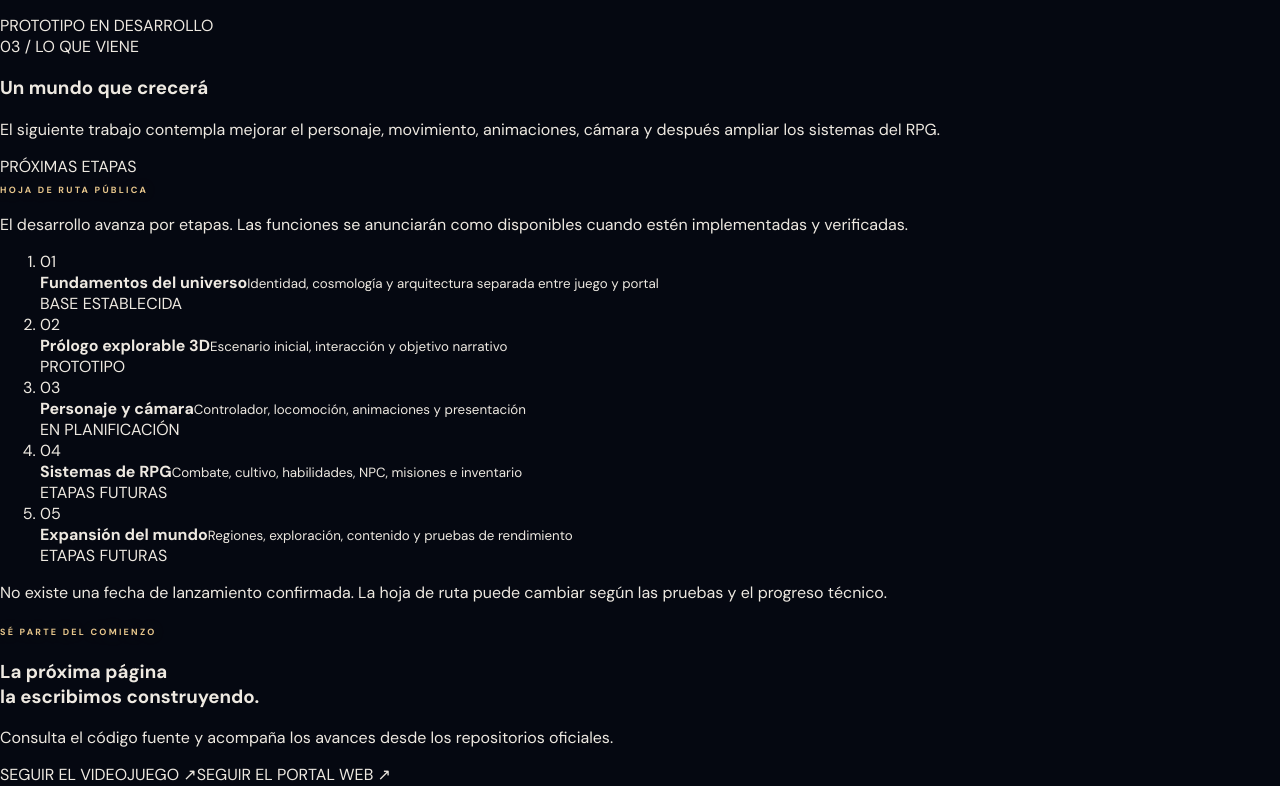
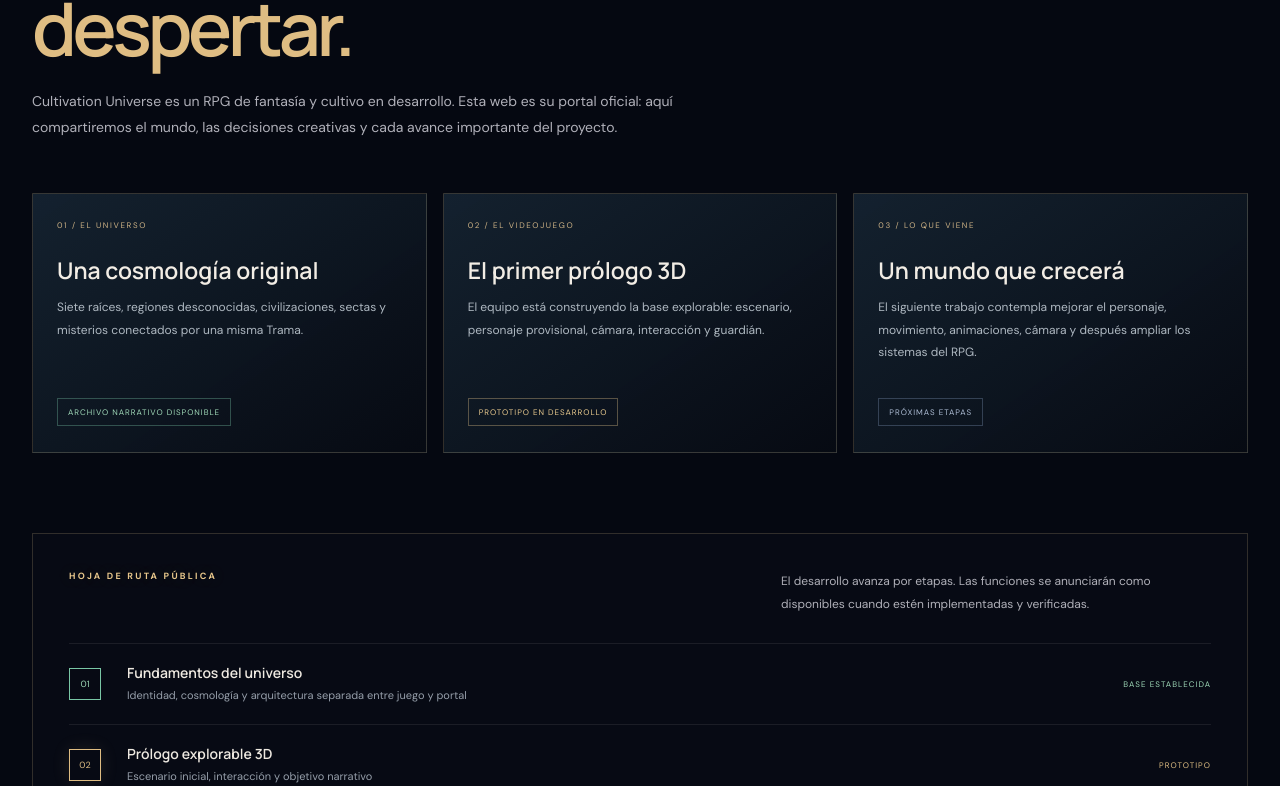
Before and after one commit to JOSEFRO/cultivation-universe-web, a React (Vite) app: page / in a window 1280 px wide. Shown: the part 8674-9460 px from the top of the page. Built offline with nearby package versions, Linux system fonts and the light colour scheme.

Commit message:
Style public roadmap and project launch section

```diff
--- a/src/styles.css
+++ b/src/styles.css
@@ -81,3 +81,43 @@ button,input{font:inherit}
 @media(max-width:850px){.portal-grid{grid-template-columns:1fr 1fr}.portal-card:last-child{grid-column:1/-1}}
 @media(max-width:700px){.world-portal{width:calc(100% - 38px);padding:110px 0 90px}.portal-heading{margin-bottom:32px}.portal-grid{grid-template-columns:1fr}.portal-card:last-child{grid-column:auto}.portal-card{min-height:280px;padding:24px}.portal-status{align-items:flex-start;flex-direction:column}.portal-status p{text-align:left}}
 @media(prefers-reduced-motion:reduce){.portal-card{transition:none}.portal-card:hover{transform:none}}
+
+
+/* Public launch / development journal */
+.launch-section{position:relative;z-index:2;width:min(1240px,calc(100% - 64px));margin:0 auto;padding:140px 0 130px;border-top:1px solid rgba(220,190,135,.2)}
+.launch-heading{max-width:800px;margin-bottom:52px}
+.launch-heading h2{font:600 clamp(42px,6vw,74px)/1.06 Manrope,sans-serif;letter-spacing:-.06em;margin:20px 0;color:#f1ece4}
+.launch-heading h2 em,.launch-follow h3 em{font-style:normal;color:#dfbd83}
+.launch-heading>p,.roadmap-title>p{max-width:650px;color:#b0b0b9;font-size:14px;line-height:1.9}
+.launch-feature-grid{display:grid;grid-template-columns:repeat(3,minmax(0,1fr));gap:16px}
+.launch-feature{min-height:260px;padding:26px 24px;border:1px solid rgba(220,190,135,.2);background:linear-gradient(145deg,rgba(24,39,54,.82),rgba(7,11,19,.92));display:flex;flex-direction:column;align-items:flex-start}
+.launch-feature-number{color:#cbb184;font-size:8px;letter-spacing:.2em}
+.launch-feature h3{font:600 23px/1.2 Manrope,sans-serif;color:#f2ede5;margin:27px 0 12px}
+.launch-feature p{font-size:12px;line-height:1.85;color:#aeb8c1;margin:0 0 22px}
+.launch-state{margin-top:auto;font-size:8px;letter-spacing:.12em;padding:8px 10px;border:1px solid rgba(220,190,135,.25);color:#d8c08e}
+.state-live{color:#9ed7b7;border-color:rgba(121,198,165,.35)}
+.state-progress{color:#e7c98e;border-color:rgba(231,201,142,.35)}
+.state-planned{color:#aebed5;border-color:rgba(144,169,205,.3)}
+.launch-roadmap{margin-top:80px;padding:36px;border:1px solid rgba(220,190,135,.2);background:rgba(8,13,22,.76)}
+.roadmap-title{display:flex;align-items:flex-start;justify-content:space-between;gap:30px;margin-bottom:28px}
+.roadmap-title>p{max-width:430px;margin:0;font-size:12px}
+.roadmap-list{list-style:none;padding:0;margin:0}
+.roadmap-list li{display:grid;grid-template-columns:42px minmax(0,1fr) auto;gap:16px;align-items:center;padding:19px 0;border-top:1px solid rgba(255,255,255,.08)}
+.roadmap-marker{width:32px;height:32px;border:1px solid rgba(220,190,135,.3);display:grid;place-items:center;color:#cbb184;font-size:9px}
+.roadmap-list b{display:block;color:#eee9e1;font:600 14px Manrope,sans-serif}
+.roadmap-list small{display:block;margin-top:5px;color:#969eaa;font-size:11px;line-height:1.6}
+.roadmap-list em{font-style:normal;color:#8f98a5;font-size:8px;letter-spacing:.13em;text-align:right}
+.roadmap-done .roadmap-marker{border-color:#79c6a5;color:#9ed7b7}
+.roadmap-done em{color:#9ed7b7}
+.roadmap-progress .roadmap-marker{border-color:#dfbd83;color:#dfbd83;box-shadow:0 0 18px rgba(223,189,131,.12)}
+.roadmap-progress em{color:#dfbd83}
+.roadmap-note{margin:24px 0 0;color:#858d98;font-size:10px;line-height:1.7}
+.launch-follow{margin-top:22px;padding:38px;display:flex;justify-content:space-between;align-items:center;gap:40px;border:1px solid rgba(220,190,135,.22);background:linear-gradient(110deg,rgba(31,49,65,.88),rgba(8,13,22,.9))}
+.launch-follow h3{font:600 clamp(30px,4vw,48px)/1.1 Manrope,sans-serif;letter-spacing:-.05em;color:#f1ece4;margin:17px 0}
+.launch-follow p{max-width:450px;color:#aeb8c1;font-size:12px;line-height:1.8}
+.launch-links{min-width:245px;display:flex;flex-direction:column;gap:12px}
+.launch-links a{display:flex;justify-content:space-between;gap:20px;padding:16px;border:1px solid rgba(232,199,140,.42);color:#e2c28b;font-size:8px;letter-spacing:.13em;transition:background .2s,transform .2s}
+.launch-links a:hover{background:rgba(232,199,140,.1);transform:translateY(-2px)}
+@media(max-width:850px){.launch-feature-grid{grid-template-columns:1fr 1fr}.launch-feature:last-child{grid-column:1/-1}.launch-follow{align-items:flex-start;flex-direction:column}.launch-links{width:100%}}
+@media(max-width:700px){.launch-section{width:calc(100% - 38px);padding:100px 0 90px}.launch-feature-grid{grid-template-columns:1fr}.launch-feature:last-child{grid-column:auto}.launch-feature{min-height:230px}.launch-roadmap{padding:22px 17px;margin-top:55px}.roadmap-title{flex-direction:column;gap:10px}.roadmap-list li{grid-template-columns:34px minmax(0,1fr);gap:12px}.roadmap-list em{grid-column:2;text-align:left}.roadmap-marker{width:29px;height:29px}.launch-follow{padding:26px 21px}.launch-links{min-width:0}}
+@media(prefers-reduced-motion:reduce){.launch-links a{transition:none}.launch-links a:hover{transform:none}}
```
